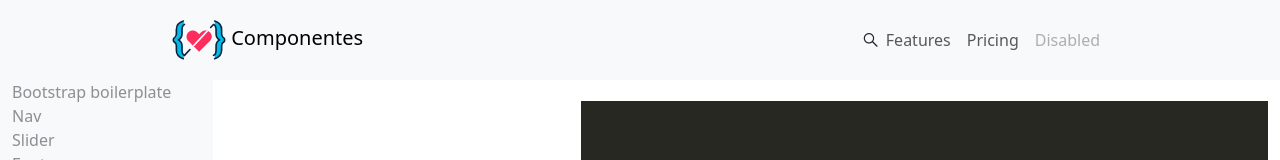
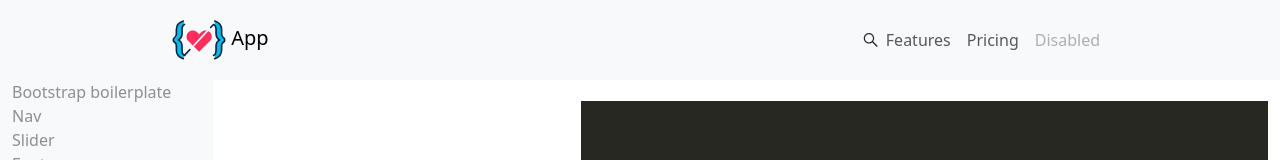
Before and after one commit to Castillejos22/components, a plain HTML site: page index.html in a window 1280 px wide. Shown: the top 160 px of the page. Drawn offline with nearby package versions, Linux system fonts and the light colour scheme.

Commit message:
second commit add a new name in nav

```diff
--- a/index.html
+++ b/index.html
@@ -15,7 +15,7 @@
 <body>
     <nav class='navbar navbar-expand-lg bg-body-tertiary'>
         <div class='container-fluid w-75'>
-            <a class='navbar-brand' href='#'> <img src='img/logo.svg' alt='' height='54'> Componentes</a>
+            <a class='navbar-brand' href='#'> <img src='img/logo.svg' alt='' height='54'> App</a>
             <button class='navbar-toggler' type='button' data-bs-toggle='collapse' data-bs-target='#navbarNav'
                 aria-controls='navbarNav' aria-expanded='false' aria-label='Toggle navigation'>
                 <span class='navbar-toggler-icon'></span>
```
